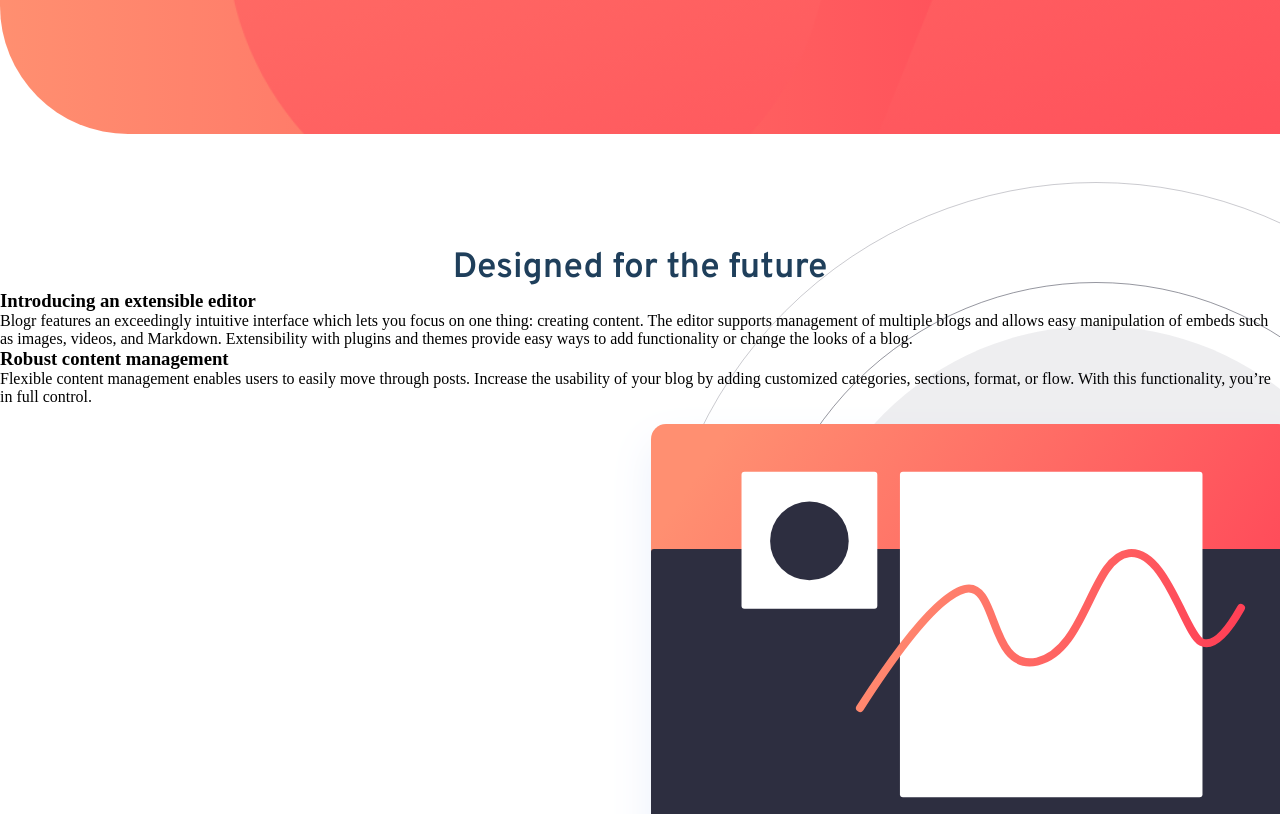
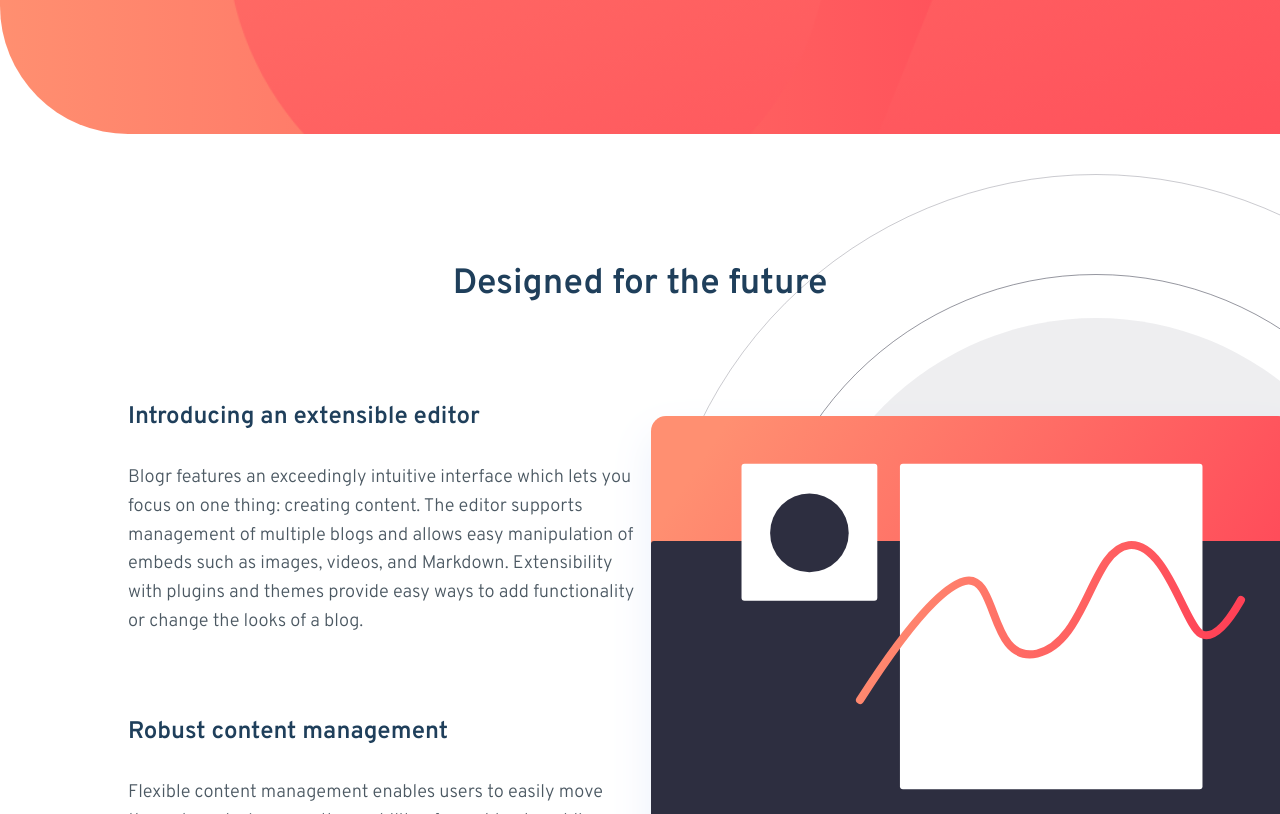
Before and after one commit to CrystalNyein/frontend-mentor-blogr-landing-page, a React (Create React App) app: page / in a window 1280 px wide. Shown: the part 666-1480 px from the top of the page. Built offline with nearby package versions, Linux system fonts and the light colour scheme.

Commit message:
Section1 styles added

```diff
--- a/src/components/FeatureText.css
+++ b/src/components/FeatureText.css
@@ -0,0 +1,18 @@
+.feature-title {
+  font-weight: 600;
+  font-size: 1.5rem;
+  color: hsl(208, 49%, 24%);
+  margin: 2rem 0;
+}
+.feature-para {
+  font-size: 1.14rem;
+  color: hsl(207, 13%, 34%);
+  margin: 2rem 0 5rem;
+  font-weight: 300;
+  line-height: 1.8rem;
+}
+.section1 h3,
+.section1 p {
+  padding: 0 10vw;
+  width: 60%;
+}
--- a/src/components/FeatureText.js
+++ b/src/components/FeatureText.js
@@ -4,8 +4,8 @@ import "./FeatureText.css";
 const FeatureText = (props) => {
   return (
     <div className="FeatureText">
-      <h3>{props.title}</h3>
-      <p>{props.text}</p>
+      <h3 className="feature-title f-overpass">{props.title}</h3>
+      <p className="feature-para f-overpass">{props.text}</p>
     </div>
   );
 };
--- a/src/components/MainSection.css
+++ b/src/components/MainSection.css
@@ -10,11 +10,11 @@
 h2 {
   text-align: center;
   color: hsl(208, 49%, 24%);
-  padding-top: 7rem;
+  padding: 8rem 0 4rem;
   font-size: 2.2rem;
 }
 .section1 .deco-img {
   position: absolute;
-  top: 3rem;
+  top: 2.5rem;
   right: -16rem;
 }
```
